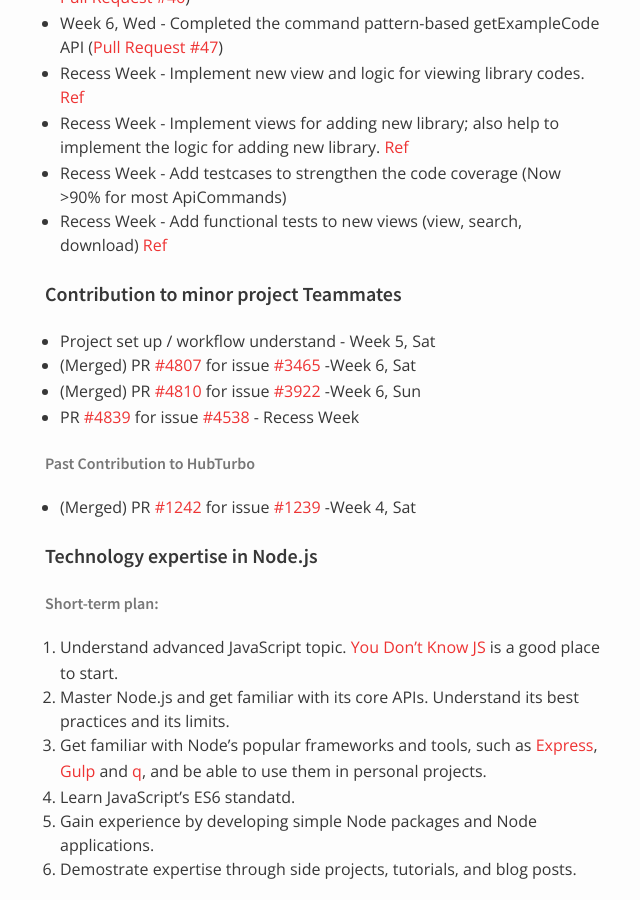
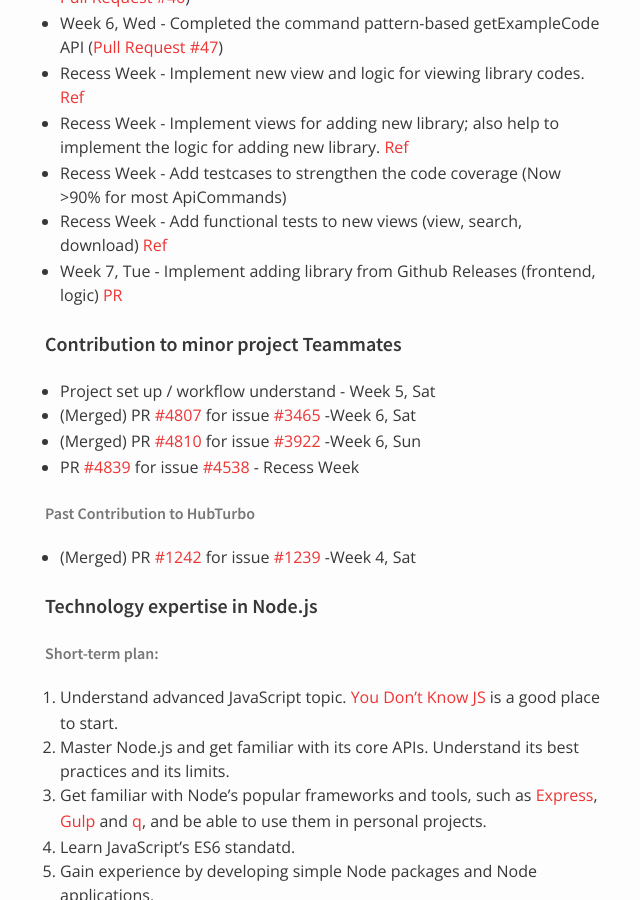
Before and after one commit to nus-oss/cs3281-AY1516S2-website, a Jekyll site: the page built from teams/codebender.md, in a window 1280 px wide and 900 px high, scrolled down 11019 px. Shown: the whole window, without its empty margins (325-965 px from the left). Built offline with Jekyll 4.4.1, drawn with Linux system fonts in a browser that asks for light colours.

Commit message:
Update Jiang Sheng's progress

```diff
--- a/teams/codebender.md
+++ b/teams/codebender.md
@@ -333,6 +333,7 @@ permalink: /teams/codebender/
 * Recess Week - Implement views for adding new library; also help to implement the logic for adding new library. [Ref](https://github.com/nus-fboa2016-CB/eratosthenes/commit/6dfa4f84fe348a21b3154590d6351e03c572e5a6)
 * Recess Week - Add testcases to strengthen the code coverage (Now >90% for most ApiCommands)
 * Recess Week - Add functional tests to new views (view, search, download) [Ref](https://github.com/nus-fboa2016-CB/eratosthenes/blob/v2-api-development/Symfony/src/Codebender/LibraryBundle/Tests/Controller/ApiViewsControllerTest.php)
+* Week 7, Tue - Implement adding library from Github Releases (frontend, logic) [PR](https://github.com/nus-fboa2016-CB/eratosthenes/pull/16)
 
 #### Contribution to minor project Teammates
 * Project set up / workflow understand - Week 5, Sat
```
